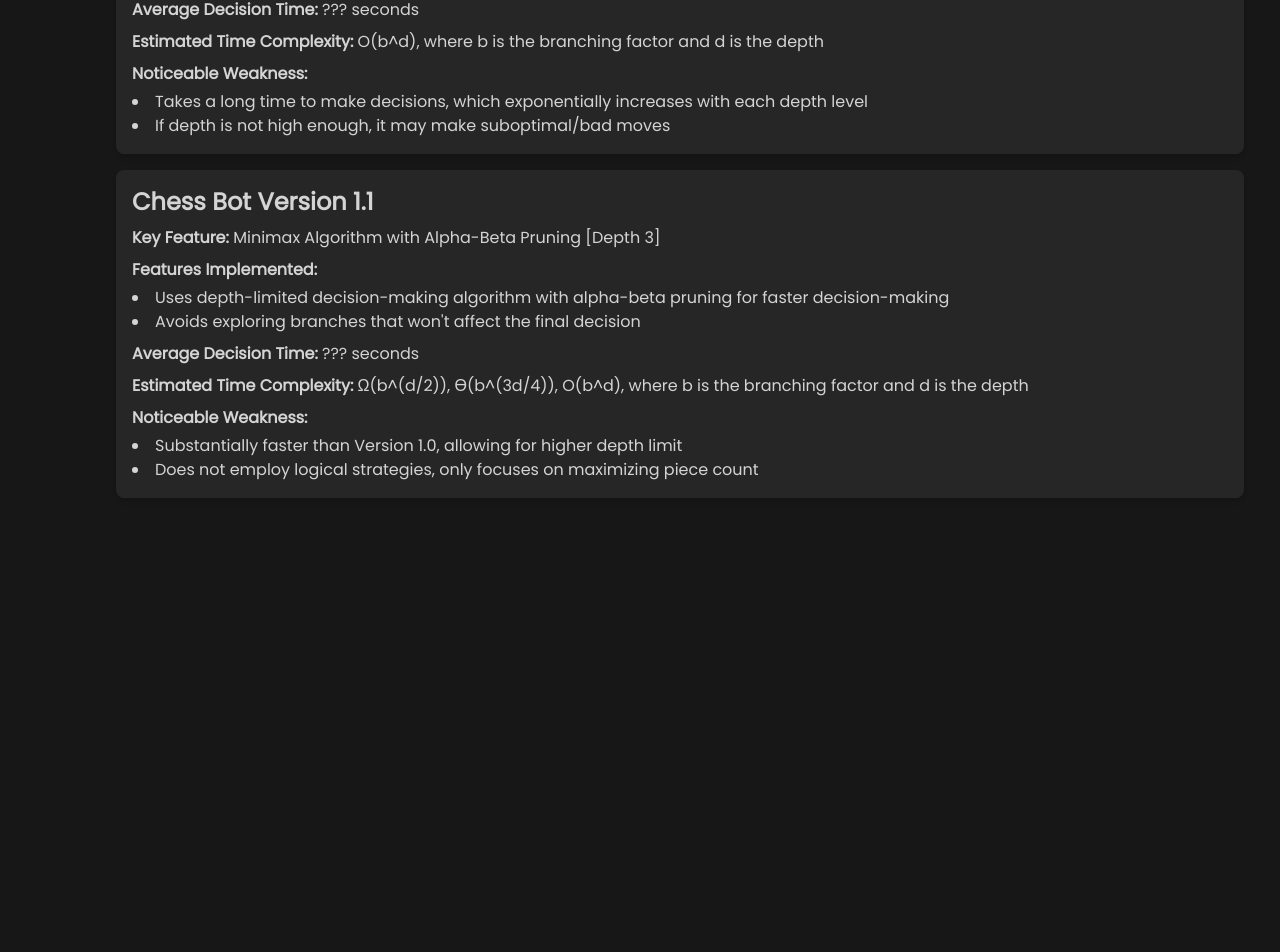
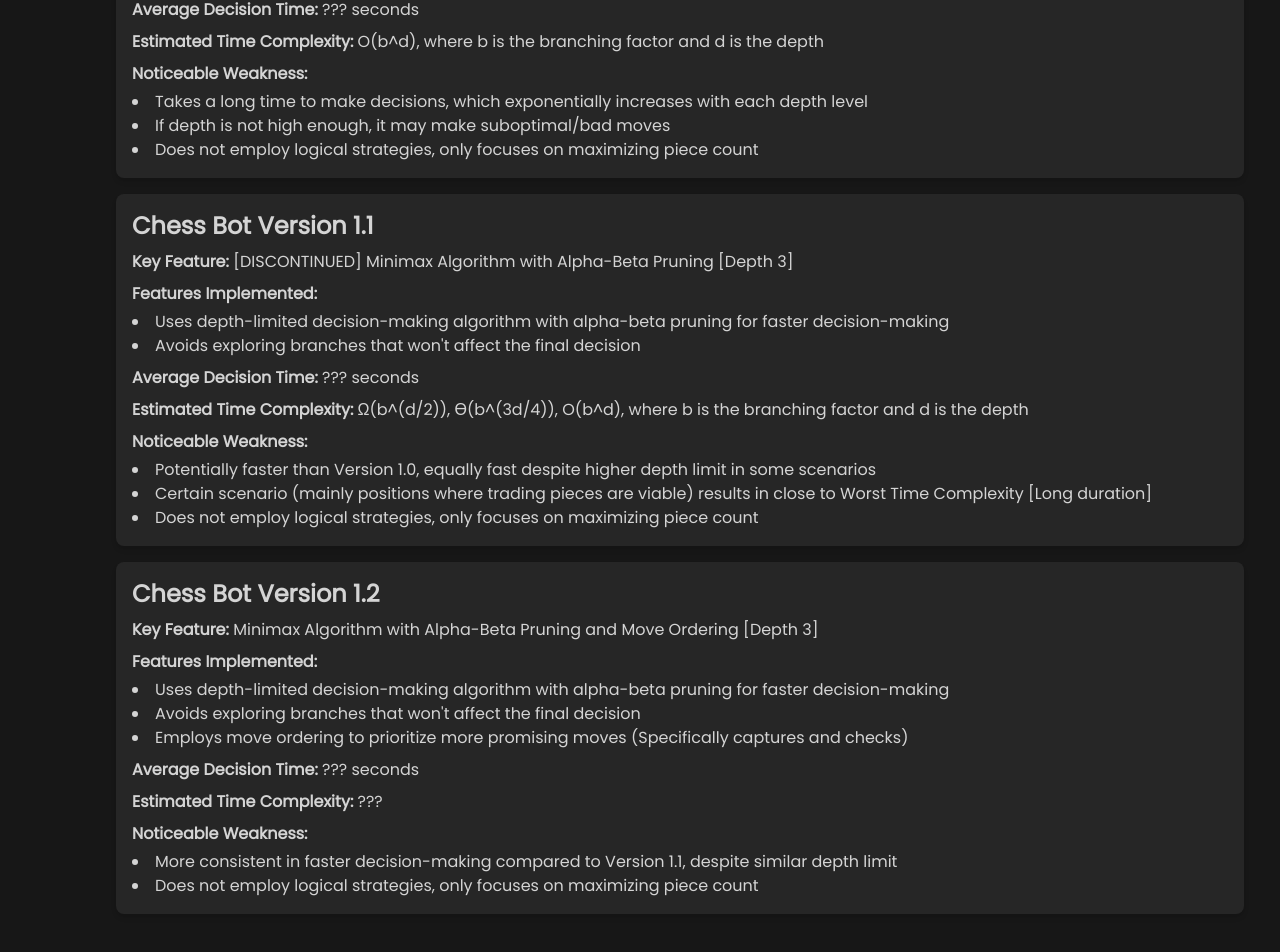
Before and after one commit to Shamanbenny/SneakyOwl, a Next.js app: page /chess in a window 1280 px wide. Shown: the part 1778-2730 px from the top of the page. Before the commit the page ends 2342 px from the top, so only its background shows below. Built offline with nearby package versions, Linux system fonts and the light colour scheme.

Commit message:
Updated ChessVersionInfo.tsx

```diff
--- a/app/components/ChessVersionInfo.tsx
+++ b/app/components/ChessVersionInfo.tsx
@@ -17,15 +17,31 @@ const ChessVersionInfo = () => {
       featuresImplemented: ['Uses basic depth-limited decision-making algorithm evaluated by maximizing player pieces and minimizing opponent pieces'],
       avgDecisionTime: '??? seconds',
       estimatedTimeComplexity: 'O(b^d), where b is the branching factor and d is the depth',
-      noticeableWeakness: ['Takes a long time to make decisions, which exponentially increases with each depth level', 'If depth is not high enough, it may make suboptimal/bad moves'],
+      noticeableWeakness: ['Takes a long time to make decisions, which exponentially increases with each depth level',
+        'If depth is not high enough, it may make suboptimal/bad moves',
+        'Does not employ logical strategies, only focuses on maximizing piece count'],
     },
     {
       version: '1.1',
-      keyFeatureTitle: 'Minimax Algorithm with Alpha-Beta Pruning [Depth 3]',
-      featuresImplemented: ['Uses depth-limited decision-making algorithm with alpha-beta pruning for faster decision-making', 'Avoids exploring branches that won\'t affect the final decision'],
+      keyFeatureTitle: '[DISCONTINUED] Minimax Algorithm with Alpha-Beta Pruning [Depth 3]',
+      featuresImplemented: ['Uses depth-limited decision-making algorithm with alpha-beta pruning for faster decision-making',
+        'Avoids exploring branches that won\'t affect the final decision'],
       avgDecisionTime: '??? seconds',
       estimatedTimeComplexity: 'Ω(b^(d/2)), ϴ(b^(3d/4)), O(b^d), where b is the branching factor and d is the depth',
-      noticeableWeakness: ['Substantially faster than Version 1.0, allowing for higher depth limit', 'Does not employ logical strategies, only focuses on maximizing piece count'],
+      noticeableWeakness: ['Potentially faster than Version 1.0, equally fast despite higher depth limit in some scenarios',
+        'Certain scenario (mainly positions where trading pieces are viable) results in close to Worst Time Complexity [Long duration]',
+        'Does not employ logical strategies, only focuses on maximizing piece count'],
+    },
+    {
+      version: '1.2',
+      keyFeatureTitle: 'Minimax Algorithm with Alpha-Beta Pruning and Move Ordering [Depth 3]',
+      featuresImplemented: ['Uses depth-limited decision-making algorithm with alpha-beta pruning for faster decision-making',
+        'Avoids exploring branches that won\'t affect the final decision',
+        'Employs move ordering to prioritize more promising moves (Specifically captures and checks)'],
+      avgDecisionTime: '??? seconds',
+      estimatedTimeComplexity: '???',
+      noticeableWeakness: ['More consistent in faster decision-making compared to Version 1.1, despite similar depth limit',
+        'Does not employ logical strategies, only focuses on maximizing piece count'],
     }
   ];
 
```
